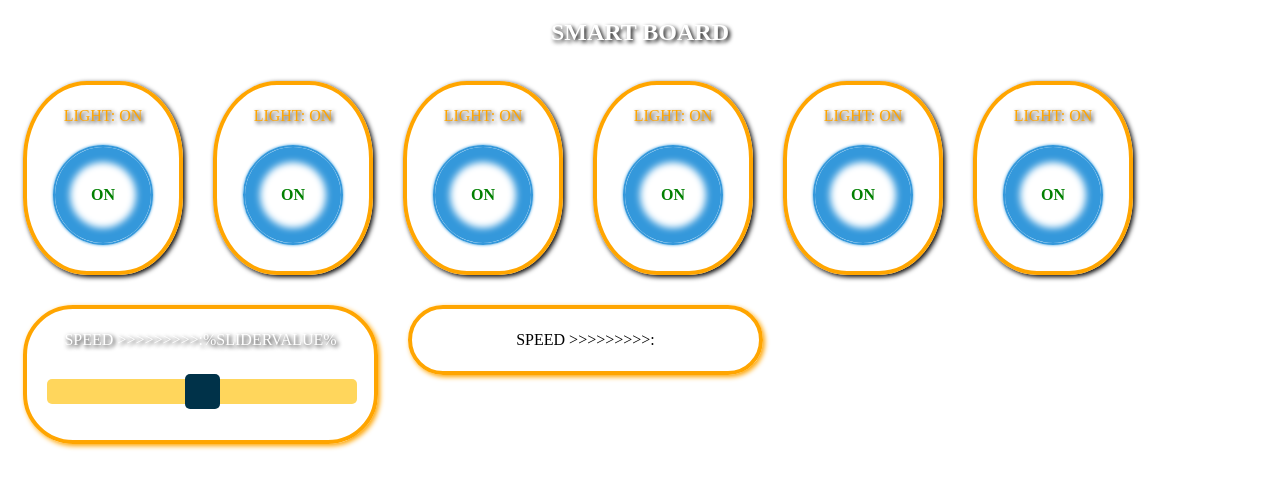
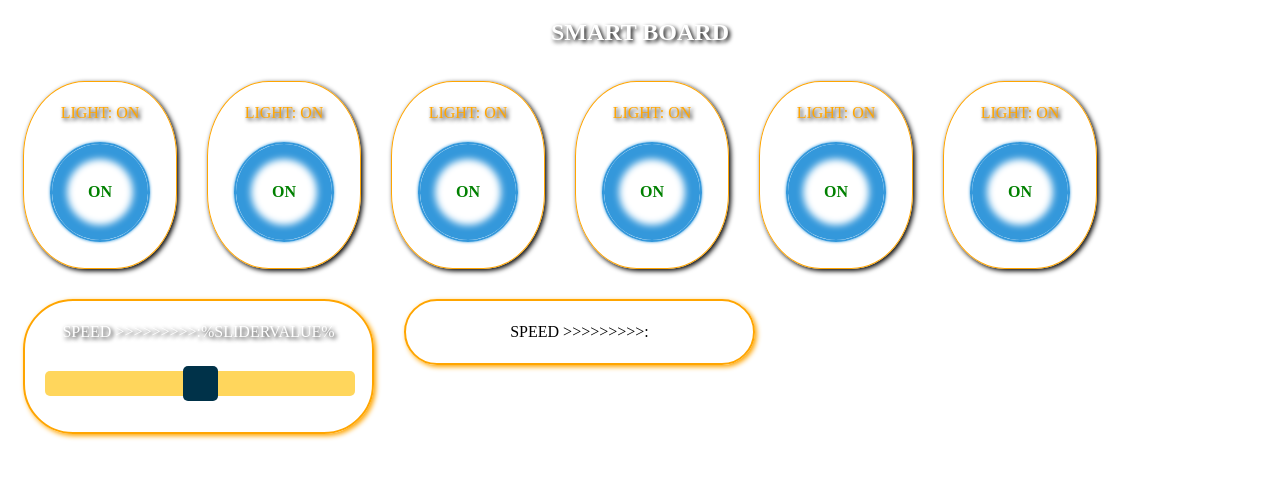
Before and after one commit to WADDE3161/webUI, a plain HTML site: page index.html in a window 1280 px wide. Shown: the part 61-550 px from the top of the page. Drawn offline with Linux system fonts and the light colour scheme.

Commit message:
Update index.html

```diff
--- a/index.html
+++ b/index.html
@@ -10,11 +10,11 @@
 
  <style>
  html {box-sizing: border-box;scroll-behavior: smooth;}
- .btn {float: left;width: relative;margin: 15px;padding: 6px;box-shadow: 2px 2px 5px #000000; border: 4px solid orange;border-radius: 40%;}
+ .btn {float: left;width: relative;margin: 15px;padding: 6px;box-shadow: 2px 2px 5px #000000; border: 1px solid orange;border-radius: 40%;}
  .btn a {margin: 15px;padding: 10px;text-align: center;box-sizing: border-box;background-color: transparent;border: 2px solid #e74c3c;border-radius: 50%;color: green;cursor: pointer;display: flex;font-size: 1rem;font-weight: 400;line-height: 1;margin: 20px;padding: 40px 36px 40px 36px;text-decoration: none;text-align: center;font-weight: 700;border-color: #3498db;box-shadow: 0 0 7px 15px #3498db inset, 0 0 3px 0  #3498db;-webkit-transition: all 150ms ease-in-out;transition: all 150ms ease-in-out;}
  .btn a:hover {border-color:  #3498db;color: red;outline: 0;box-shadow: 0 0 3px 0  #3498db inset, 0 0 7px 15px  #3498db;}
  .btn p {color: orange; text-shadow: 2px 2px 4px #000000;}
- .bslider {float: left;width: 335px;margin: 15px;padding: 6px;box-shadow: 2px 2px 5px orange;border: 4px solid orange;border-radius: 50px;}
+ .bslider {float: left;width: 335px;margin: 15px;padding: 6px;box-shadow: 2px 2px 5px orange;border: 2px solid orange;border-radius: 50px;}
  .slider { -webkit-appearance: none; margin: 14px; width: 310px; height: 25px; background: #FFD65C; outline: none; -webkit-transition: .2s; transition: opacity .2s; border-radius: 5px; }
  .slider::-webkit-slider-thumb {-webkit-appearance: none; appearance: none; width: 35px; height: 35px; background: #003249; cursor: pointer; border-radius: 5px; }
  .slider::-moz-range-thumb { width: 35px; height: 35px; background: #003249; cursor: pointer; border-radius: 5px;}
```
